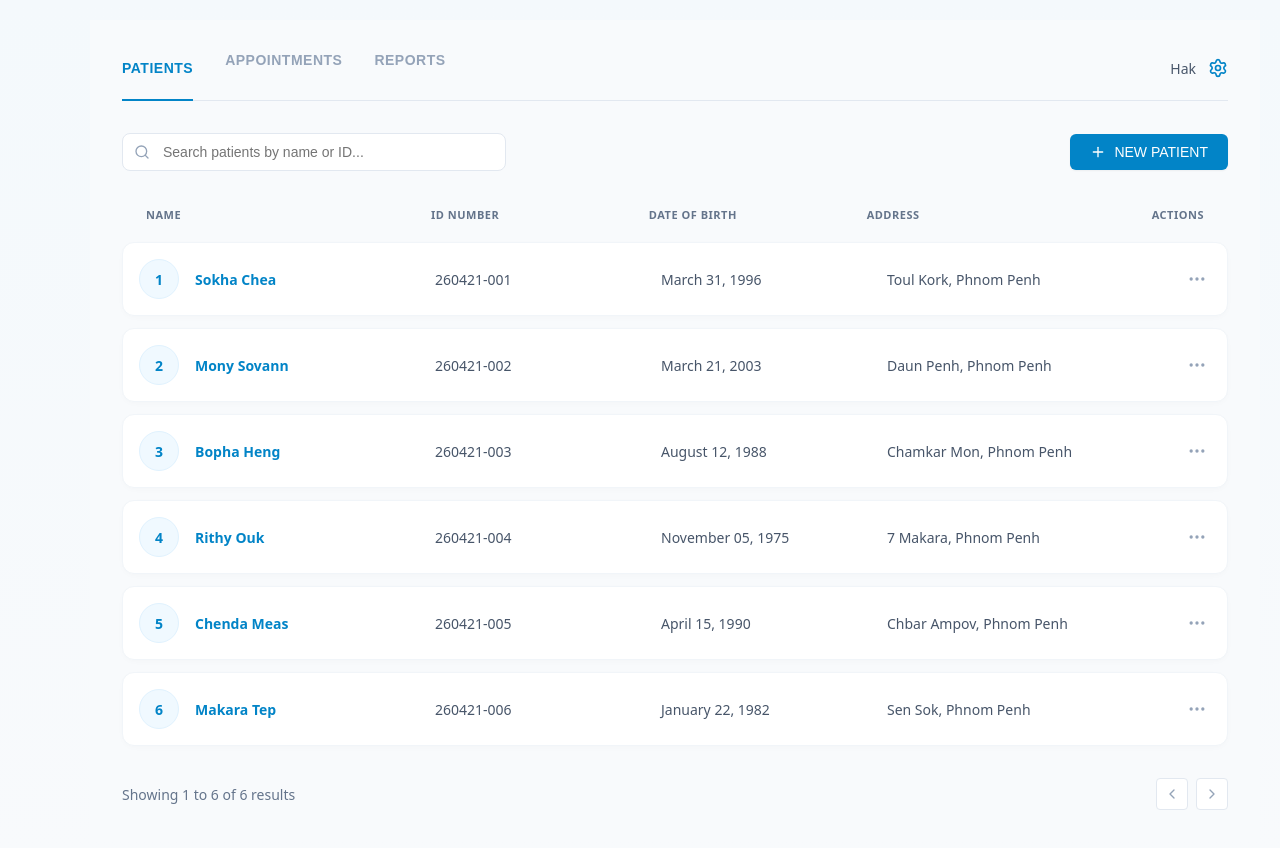
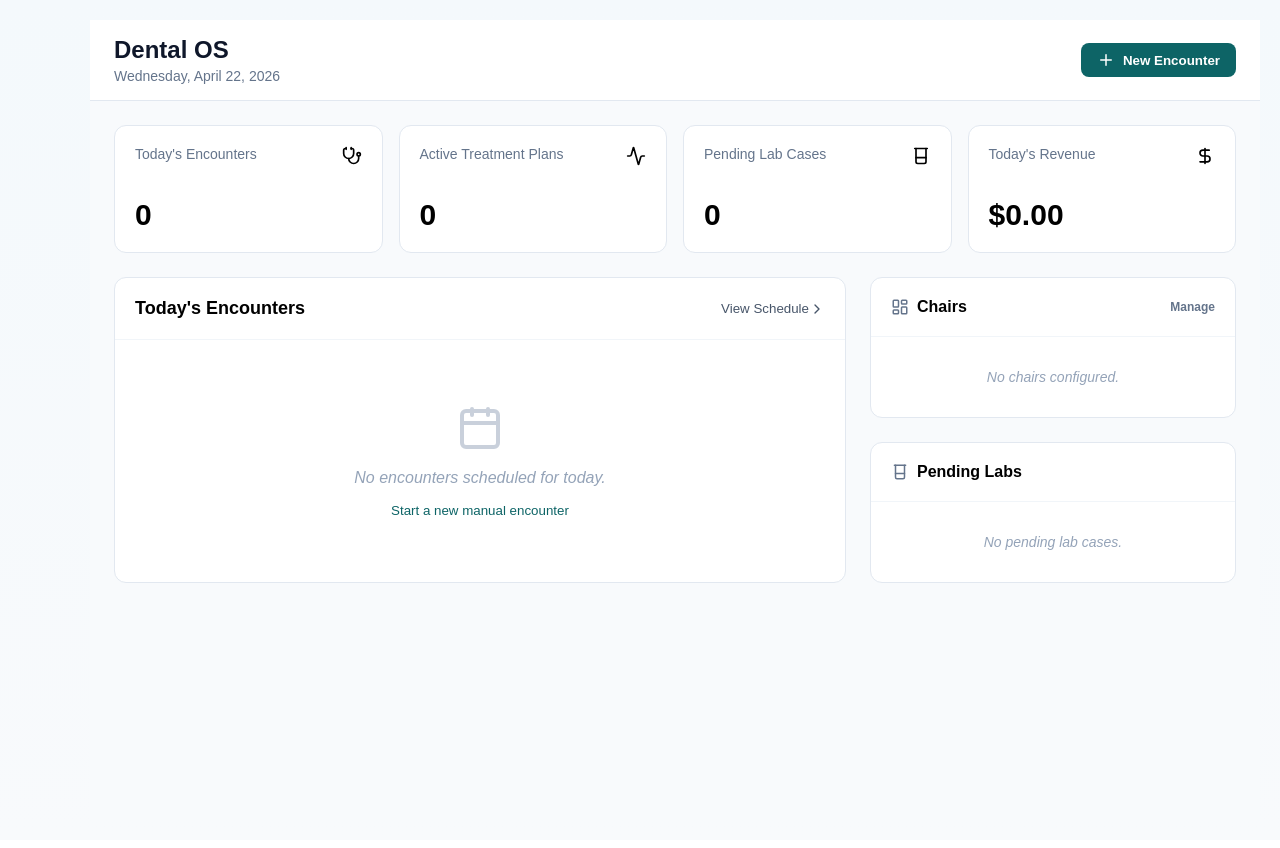
Before and after one commit to thaihak/Odontogram, a React (Vite) app: page / in a window 1280 px wide. Shown: the top 848 px of the page. Built offline with nearby package versions, Linux system fonts and the light colour scheme.

Commit message:
add dashboard screen

```diff
--- a/src/App.jsx
+++ b/src/App.jsx
@@ -1,29 +1,21 @@
 import React, { useState } from "react";
 import { DentalProvider, useDental } from "./context/DentalContext";
 
+// Imports
+import Dashboard from "./pages/Dashboard";
+import Patients from "./pages/Patients";
 import OdontogramChart from "./components/OdontogramChart";
 import ConditionSidebar from "./components/ConditionSidebar";
 import SingleToothEditor from "./components/SingleToothEditor";
 import SummaryModal from "./components/SummaryModal";
 import SvgPatternDefs from "./components/SvgPatternDefs";
-import Patients from "./pages/Patients"; // <-- Don't forget to import this
 
 function AppContent() {
-  // 1. Setup state for routing and selected patient
-  const [activeView, setActiveView] = useState("patients");
+  const [activeView, setActiveView] = useState("dashboard");
   const [selectedPatient, setSelectedPatient] = useState(null);
 
-  // Get sidebar state from context
   const { state } = useDental();
   const { sidebarOpen, sidebarPosition, editorOpen } = state.ui;
-
-  // 2. Handle what happens when a patient is clicked
-  const handlePatientSelect = (patient) => {
-    setSelectedPatient(patient);
-    setActiveView("odontogram");
-  };
-
-  // Build className for main-content based on sidebar state
   let mainContentClass = "main-content";
   if ((sidebarOpen || editorOpen) && activeView === "odontogram") {
     mainContentClass += ` sidebar-open-${sidebarPosition}`;
@@ -33,24 +25,29 @@ function AppContent() {
     <>
       <SvgPatternDefs />
 
-      <div className={mainContentClass} id="appContainer">
-        {/* Render Patients List */}
-        {activeView === "patients" && (
-          <Patients onPatientSelect={handlePatientSelect} />
+      <div className={mainContentClass}>
+        {activeView === "dashboard" && (
+          <Dashboard onNewEncounter={() => setActiveView("patients")} />
         )}
 
-        {/* Render Odontogram & its sidebars */}
+        {activeView === "patients" && (
+          <Patients
+            onPatientSelect={(patient) => {
+              setSelectedPatient(patient);
+              setActiveView("odontogram");
+            }}
+          />
+        )}
+
         {activeView === "odontogram" && (
           <>
-            {/* Pass the patient prop so the chart knows who is loaded */}
             <OdontogramChart patient={selectedPatient} />
-
-            {/* Keep these tied to the odontogram view so they don't overlay the patient list */}
             <SingleToothEditor />
             <ConditionSidebar />
           </>
         )}
       </div>
+
       <SummaryModal />
     </>
   );
--- /dev/null
+++ b/src/pages/Dashboard.jsx
@@ -0,0 +1,330 @@
+import React from "react";
+import {
+  Stethoscope,
+  Activity,
+  Beaker,
+  DollarSign,
+  ChevronRight,
+  Calendar,
+  LayoutDashboard,
+  Plus,
+} from "lucide-react";
+
+export default function Dashboard({ onNewEncounter }) {
+  const summaryCards = [
+    {
+      label: "Today's Encounters",
+      value: "0",
+      icon: <Stethoscope size={20} />,
+      iconClass: "icon-blue",
+    },
+    {
+      label: "Active Treatment Plans",
+      value: "0",
+      icon: <Activity size={20} />,
+      iconClass: "icon-purple",
+    },
+    {
+      label: "Pending Lab Cases",
+      value: "0",
+      icon: <Beaker size={20} />,
+      iconClass: "icon-amber",
+    },
+    {
+      label: "Today's Revenue",
+      value: "$0.00",
+      icon: <DollarSign size={20} />,
+      iconClass: "icon-emerald",
+      valueClass: "text-emerald",
+    },
+  ];
+
+  return (
+    <div
+      style={{
+        display: "flex",
+        flexDirection: "column",
+        minHeight: "100vh",
+        backgroundColor: "#f8fafc",
+      }}
+    >
+      {/* HEADER IS NOW INSIDE THE DASHBOARD */}
+      <header
+        style={{
+          display: "flex",
+          justifyContent: "space-between",
+          alignItems: "center",
+          padding: "1rem 1.5rem",
+          background: "#fff",
+          borderBottom: "1px solid #e2e8f0",
+        }}
+      >
+        <div>
+          <h1
+            style={{
+              margin: 0,
+              fontSize: "1.5rem",
+              fontWeight: "bold",
+              color: "#0f172a",
+            }}
+          >
+            Dental OS
+          </h1>
+          <p
+            style={{
+              margin: "0.25rem 0 0 0",
+              fontSize: "0.875rem",
+              color: "#64748b",
+            }}
+          >
+            Wednesday, April 22, 2026
+          </p>
+        </div>
+        <button
+          onClick={onNewEncounter}
+          style={{
+            display: "flex",
+            alignItems: "center",
+            gap: "0.5rem",
+            background: "#0D6466",
+            color: "white",
+            padding: "0.5rem 1rem",
+            borderRadius: "0.5rem",
+            border: "none",
+            cursor: "pointer",
+            fontWeight: "bold",
+          }}
+        >
+          <Plus size={18} />
+          New Encounter
+        </button>
+      </header>
+
+      {/* Main Dashboard Content */}
+      <div
+        style={{
+          padding: "1.5rem",
+          maxWidth: "1400px",
+          margin: "0 auto",
+          width: "100%",
+          boxSizing: "border-box",
+          display: "flex",
+          flexDirection: "column",
+          gap: "1.5rem",
+        }}
+      >
+        {/* Summary Cards Grid */}
+        <div
+          style={{
+            display: "grid",
+            gridTemplateColumns: "repeat(auto-fit, minmax(240px, 1fr))",
+            gap: "1rem",
+          }}
+        >
+          {summaryCards.map((card, idx) => (
+            <div
+              key={idx}
+              style={{
+                background: "#fff",
+                border: "1px solid #e2e8f0",
+                borderRadius: "0.75rem",
+                padding: "1.25rem",
+                height: "8rem",
+                display: "flex",
+                flexDirection: "column",
+                justifyContent: "space-between",
+              }}
+            >
+              <div style={{ display: "flex", justifyContent: "space-between" }}>
+                <span
+                  style={{
+                    color: "#64748b",
+                    fontSize: "0.875rem",
+                    fontWeight: "500",
+                  }}
+                >
+                  {card.label}
+                </span>
+                <div className={`card-icon-wrapper ${card.iconClass}`}>
+                  {card.icon}
+                </div>
+              </div>
+              <div
+                className={`card-value ${card.valueClass || ""}`}
+                style={{ fontSize: "1.875rem", fontWeight: "bold" }}
+              >
+                {card.value}
+              </div>
+            </div>
+          ))}
+        </div>
+
+        {/* Secondary Row: Encounters and Sidebars */}
+        <div
+          style={{
+            display: "grid",
+            gridTemplateColumns: "2fr 1fr",
+            gap: "1.5rem",
+          }}
+        >
+          <div
+            style={{
+              background: "#fff",
+              border: "1px solid #e2e8f0",
+              borderRadius: "0.75rem",
+              minHeight: "300px",
+              display: "flex",
+              flexDirection: "column",
+            }}
+          >
+            <div
+              style={{
+                padding: "1.25rem",
+                borderBottom: "1px solid #f1f5f9",
+                display: "flex",
+                justifyContent: "space-between",
+                alignItems: "center",
+              }}
+            >
+              <h2
+                style={{ margin: 0, fontSize: "1.125rem", fontWeight: "bold" }}
+              >
+                Today's Encounters
+              </h2>
+              <button
+                style={{
+                  background: "none",
+                  border: "none",
+                  color: "#475569",
+                  display: "flex",
+                  alignItems: "center",
+                  cursor: "pointer",
+                }}
+              >
+                View Schedule <ChevronRight size={16} />
+              </button>
+            </div>
+            <div
+              style={{
+                flexGrow: 1,
+                display: "flex",
+                flexDirection: "column",
+                alignItems: "center",
+                justifyContent: "center",
+                color: "#94a3b8",
+              }}
+            >
+              <Calendar
+                size={48}
+                style={{ opacity: 0.5, marginBottom: "1rem" }}
+              />
+              <p style={{ fontStyle: "italic", margin: "0 0 1rem 0" }}>
+                No encounters scheduled for today.
+              </p>
+              <button
+                onClick={onNewEncounter}
+                style={{
+                  background: "none",
+                  border: "none",
+                  color: "#0D6466",
+                  cursor: "pointer",
+                  fontWeight: "500",
+                }}
+              >
+                Start a new manual encounter
+              </button>
+            </div>
+          </div>
+
+          <div
+            style={{ display: "flex", flexDirection: "column", gap: "1.5rem" }}
+          >
+            <div
+              style={{
+                background: "#fff",
+                border: "1px solid #e2e8f0",
+                borderRadius: "0.75rem",
+              }}
+            >
+              <div
+                style={{
+                  padding: "1.25rem",
+                  borderBottom: "1px solid #f1f5f9",
+                  display: "flex",
+                  justifyContent: "space-between",
+                  alignItems: "center",
+                }}
+              >
+                <div
+                  style={{
+                    display: "flex",
+                    alignItems: "center",
+                    gap: "0.5rem",
+                    fontWeight: "bold",
+                  }}
+                >
+                  <LayoutDashboard size={18} color="#64748b" /> Chairs
+                </div>
+                <button
+                  style={{
+                    background: "none",
+                    border: "none",
+                    color: "#64748b",
+                    fontSize: "0.75rem",
+                    fontWeight: "bold",
+                    cursor: "pointer",
+                  }}
+                >
+                  Manage
+                </button>
+              </div>
+              <div
+                style={{
+                  padding: "2rem",
+                  textAlign: "center",
+                  color: "#94a3b8",
+                  fontStyle: "italic",
+                  fontSize: "0.875rem",
+                }}
+              >
+                No chairs configured.
+              </div>
+            </div>
+
+            <div
+              style={{
+                background: "#fff",
+                border: "1px solid #e2e8f0",
+                borderRadius: "0.75rem",
+              }}
+            >
+              <div
+                style={{
+                  padding: "1.25rem",
+                  borderBottom: "1px solid #f1f5f9",
+                  display: "flex",
+                  alignItems: "center",
+                  gap: "0.5rem",
+                  fontWeight: "bold",
+                }}
+              >
+                <Beaker size={18} color="#64748b" /> Pending Labs
+              </div>
+              <div
+                style={{
+                  padding: "2rem",
+                  textAlign: "center",
+                  color: "#94a3b8",
+                  fontStyle: "italic",
+                  fontSize: "0.875rem",
+                }}
+              >
+                No pending lab cases.
+              </div>
+            </div>
+          </div>
+        </div>
+      </div>
+    </div>
+  );
+}
```
Also changed, not shown: src/pages/Records.jsx (deleted).
